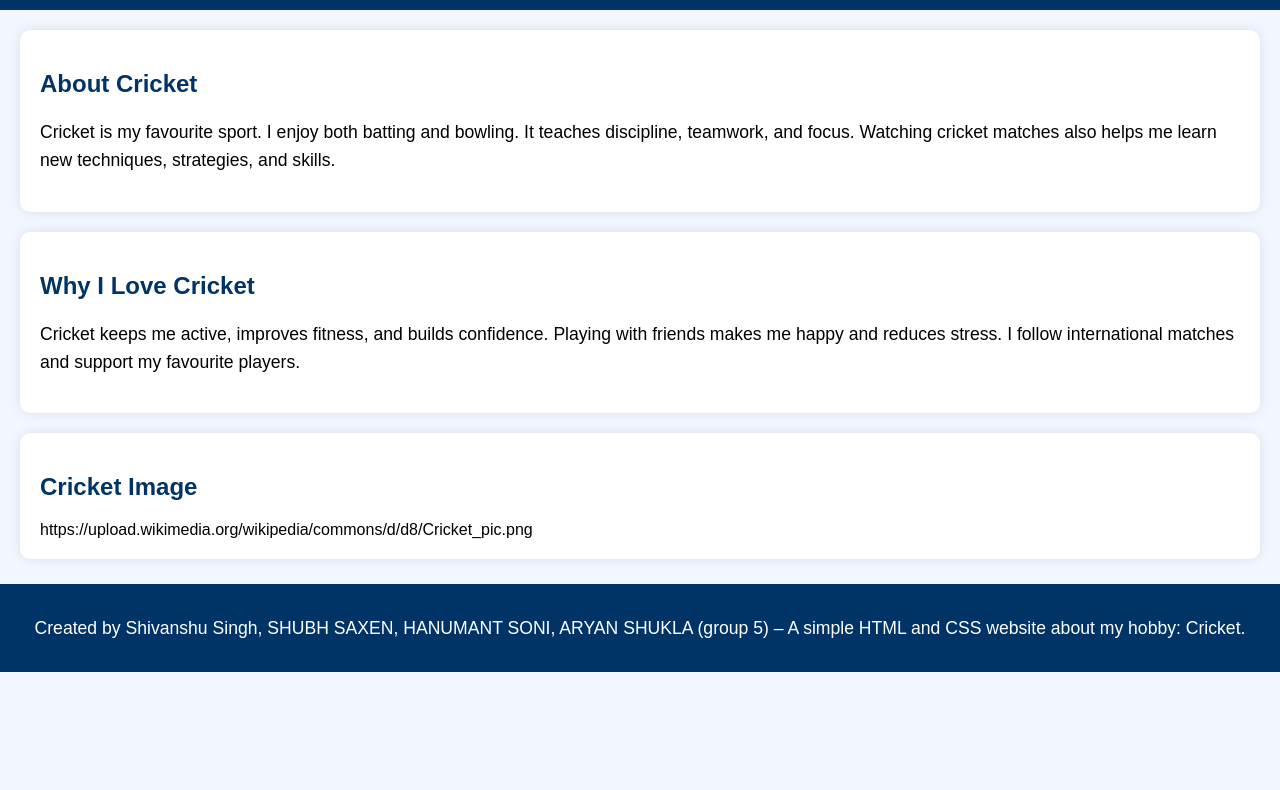
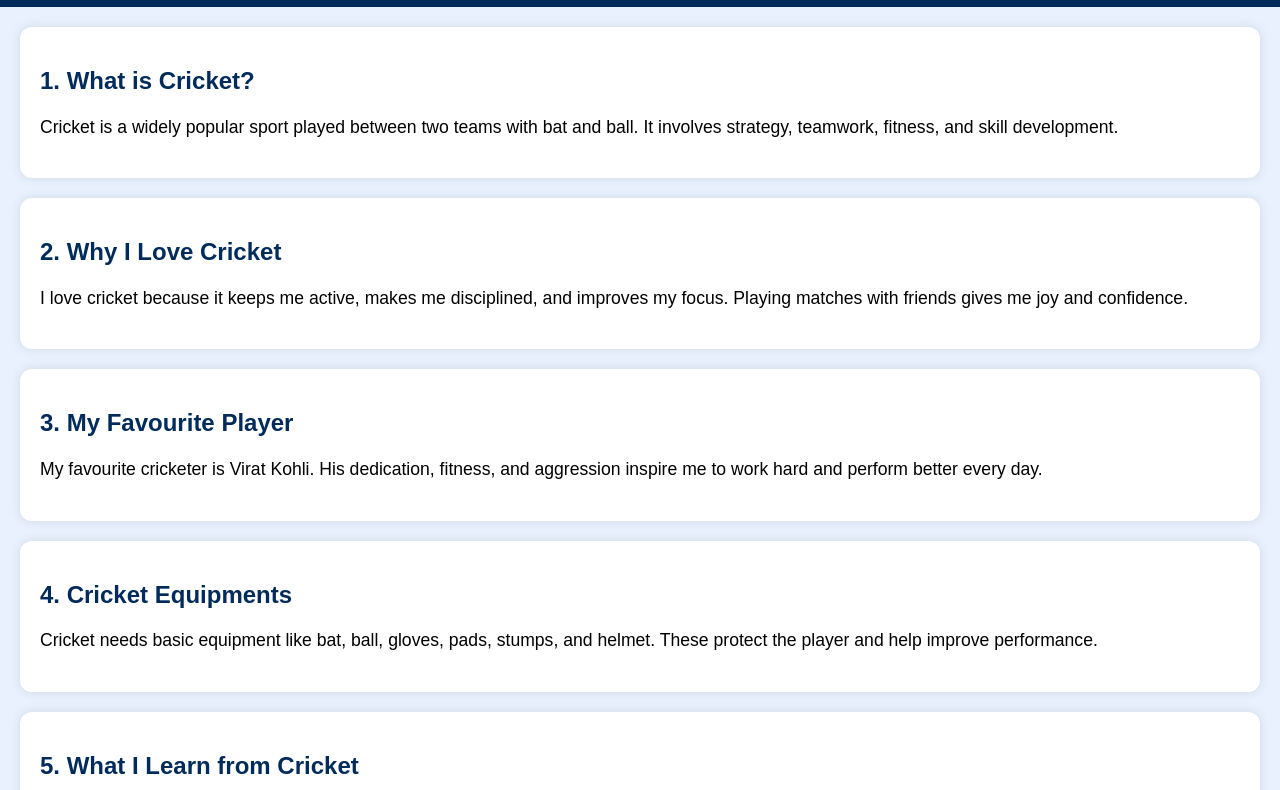
Before and after one commit to satrajeets94-sketch/Cricket.websites, a plain HTML site: page index.html in a window 1280 px wide. Shown: the part 95-885 px from the top of the page. Before the commit the page ends 800 px from the top, so only its background shows below. Drawn offline with Linux system fonts and the light colour scheme.

Commit message:
Refactor index.html for improved layout and content
Updated content and styling for the cricket hobby page.

```diff
--- a/index.html
+++ b/index.html
@@ -1,4 +1,4 @@
-ii<!DOCTYPE html>
+<!DOCTYPE html>
 <html lang="en">
 <head>
     <meta charset="UTF-8">
@@ -8,59 +8,60 @@ ii<!DOCTYPE html>
     <style>
         body {
             font-family: Arial, sans-serif;
-            background-color: #f2f6ff;
+            background-color: #e9f1ff;
             margin: 0;
             padding: 0;
         }
 
         header {
-            background-color: #003366;
+            background: #002b5b;
             color: white;
-            padding: 25px;
+            padding: 30px;
             text-align: center;
         }
 
         h1 {
             margin: 0;
-            font-size: 2rem;
+            font-size: 2.3rem;
         }
 
         .section {
+            background: white;
+            margin: 20px;
             padding: 20px;
-            margin: 20px;
-            background: white;
-            border-radius: 10px;
+            border-radius: 12px;
             box-shadow: 0 0 12px rgba(0,0,0,0.1);
         }
 
         h2 {
-            color: #003366;
+            color: #002b5b;
+            margin-bottom: 10px;
         }
 
         p {
+            font-size: 1.1rem;
             line-height: 1.6;
-            font-size: 1.1rem;
         }
 
         img {
             width: 100%;
-            max-width: 450px;
             border-radius: 10px;
+            max-width: 550px;
             display: block;
             margin: auto;
         }
 
         footer {
-            background-color: #003366;
+            background: #002b5b;
             color: white;
             text-align: center;
-            padding: 12px;
-            margin-top: 25px;
+            padding: 15px;
+            margin-top: 30px;
         }
 
         @media (max-width: 600px) {
-            header { padding: 18px; }
-            h1 { font-size: 1.5rem; }
+            header { padding: 20px; }
+            h1 { font-size: 1.7rem; }
             .section { margin: 12px; padding: 15px; }
             p { font-size: 1rem; }
         }
@@ -74,31 +75,56 @@ ii<!DOCTYPE html>
     </header>
 
     <div class="section">
-        <h2>About Cricket</h2>
+        <h2>1. What is Cricket?</h2>
         <p>
-            Cricket is my favourite sport. I enjoy both batting and bowling.
-            It teaches discipline, teamwork, and focus. Watching cricket matches
-            also helps me learn new techniques, strategies, and skills.
+            Cricket is a widely popular sport played between two teams with bat and ball.
+            It involves strategy, teamwork, fitness, and skill development.
         </p>
     </div>
 
     <div class="section">
-        <h2>Why I Love Cricket</h2>
+        <h2>2. Why I Love Cricket</h2>
         <p>
-            Cricket keeps me active, improves fitness, and builds confidence.
-            Playing with friends makes me happy and reduces stress.
-            I follow international matches and support my favourite players.
+            I love cricket because it keeps me active, makes me disciplined, and improves my focus.
+            Playing matches with friends gives me joy and confidence.
         </p>
     </div>
 
     <div class="section">
-        <h2>Cricket Image</h2>
-     https://upload.wikimedia.org/wikipedia/commons/d/d8/Cricket_pic.png
+        <h2>3. My Favourite Player</h2>
+        <p>
+            My favourite cricketer is Virat Kohli. His dedication, fitness, and aggression inspire me
+            to work hard and perform better every day.
+        </p>
+    </div>
+
+    <div class="section">
+        <h2>4. Cricket Equipments</h2>
+        <p>
+            Cricket needs basic equipment like bat, ball, gloves, pads, stumps, and helmet.
+            These protect the player and help improve performance.
+        </p>
+    </div>
+
+    <div class="section">
+        <h2>5. What I Learn from Cricket</h2>
+        <p>
+            Cricket teaches discipline, patience, team coordination, and quick decision making.
+            It also teaches how to handle pressure and stay calm in tough situations.
+        </p>
+    </div>
+
+    <div class="section">
+        <h2>6. Cricket Image</h2>
+        <img src="https://i.imgur.com/Qr71KJt.jpeg" alt="Cricket Image">
     </div>
 
     <footer>
-        <p>Created by Shivanshu Singh, SHUBH SAXEN, HANUMANT SONI, ARYAN SHUKLA (group 5)  – A simple HTML and CSS website about my hobby: Cricket.</p>
+        <p>Created by  SHIVANSHU SINGH,
+                        shubh saxena,
+                        HANUMANT SONI
+                        ARYAN SHUKLA (group 5).my hobby - cricket </p>
     </footer>
 
 </body>
-</html>
+            </html>
```
